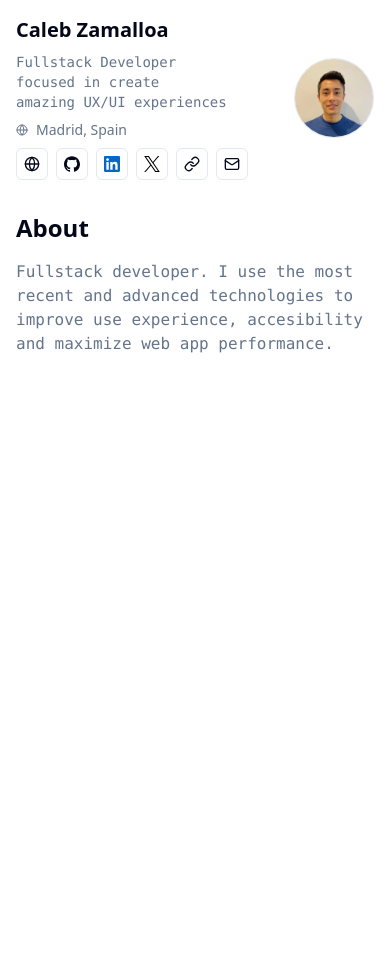
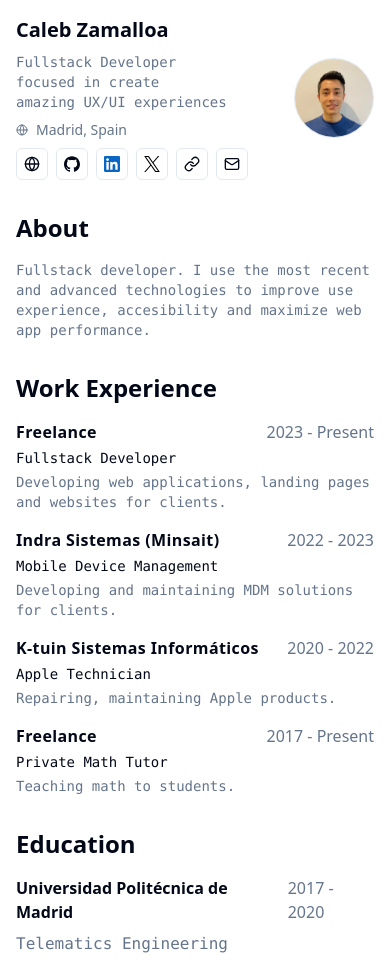
Before and after one commit to ecaleb97/cv, a Next.js app: page / in a window 390 px wide. Before the commit the page ends 844 px from the top, so only its background shows below. Built offline with nearby package versions, Linux system fonts and the light colour scheme.

Commit message:
chore: Refactor homepage components and add education section

```diff
--- a/src/app/page.tsx
+++ b/src/app/page.tsx
@@ -1,8 +1,8 @@
 import { About } from "@/components/about/about";
-import { SocialLinksButtons } from "@/components/social/social-links-buttons";
-import { Avatar, AvatarFallback, AvatarImage } from "@/components/ui/avatar";
+import { Education } from "@/components/education/education";
+import { Intro } from "@/components/intro/intro";
+import { WorkExperience } from "@/components/work/work-experience";
 import { data } from "@/constants";
-import { GlobeIcon } from "lucide-react";
 
 export default function Home() {
   return (
@@ -14,42 +14,10 @@ export default function Home() {
         className="mx-auto w-full max-w-2xl space-y-8 bg-white
         print:space-y-6"
       >
-        <div className="flex items-center justify-between gap-4">
-          <div className="flex flex-col gap-2">
-            <h1 className="text-xl sm:text-3xl font-bold">
-              {data.name}
-            </h1>
-            <p
-              className="max-w-md text-balance font-mono text-sm text-muted-foreground
-              sm:text-base"
-            >
-              {data.about}
-            </p>
-            <p className="flex items-center gap-2 text-sm text-muted-foreground sm:text-base">
-              <GlobeIcon className="size-3" />
-              {data.location}
-            </p>
-            <SocialLinksButtons data={data} />
-          </div>
-          <a
-            href="https://github.com/ecaleb97"
-            target="_blank"
-            rel="noreferrer noopener"
-          >
-            <Avatar
-              className="size-20 hidden mini:block mini:size-20
-              normal:size-28 border"
-            >
-              <AvatarImage src={data.avatar} alt="Caleb's portrait" />
-              <AvatarFallback
-                className="font-mono font-bold text-2xl"
-              >
-                {data.initials}
-              </AvatarFallback>
-            </Avatar>
-          </a>
-        </div>
+        <Intro data={data} />
         <About data={data} />
+        <WorkExperience data={data} />
+        <Education data={data} />
       </section>
     </main>
   );
--- a/src/components/about/about.tsx
+++ b/src/components/about/about.tsx
@@ -1,3 +1,4 @@
+import { SectionHeading } from "@/components/heading/section-heading"
 import { ResumeData } from "@/types"
 
 export function About({
@@ -6,11 +7,11 @@ export function About({
   data: ResumeData
 }) {
   return (
-    <div className="space-y-4">
-      <h2 className="text-2xl font-bold">About</h2>
-      <p className="text-pretty text-muted-foreground font-mono">
+    <section className="space-y-4">
+      <SectionHeading name="About" />
+      <p className="text-pretty text-muted-foreground font-mono text-sm sm:text-base">
         {data.summary}
       </p>
-    </div>
+    </section>
   )
 }
--- /dev/null
+++ b/src/components/education/education.tsx
@@ -0,0 +1,29 @@
+import { ResumeData } from "@/types";
+import { SectionHeading } from "../heading/section-heading";
+
+export function Education({
+  data
+}: {
+  data: ResumeData
+}) {
+  return (
+    <section className="space-y-4">
+      <SectionHeading name="Education" />
+      <ul>
+        {data.education.map(education => (
+          <li key={education.school} className="space-y-2">
+            <div className="flex items-center justify-between">
+              <h3 className="font-semibold">{education.school}</h3>
+              <p className="text-muted-foreground">
+                {education.from} - {education.to}
+              </p>
+            </div>
+            <p className="font-mono text-muted-foreground">
+              {education.degree}
+            </p>
+          </li>
+        ))}
+      </ul>
+    </section>
+  )
+}
--- /dev/null
+++ b/src/components/heading/section-heading.tsx
@@ -0,0 +1,5 @@
+export function SectionHeading({ name }: { name: string }) {
+  return (
+    <h2 className="text-2xl font-bold">{name}</h2>
+  )
+}
--- /dev/null
+++ b/src/components/intro/intro.tsx
@@ -0,0 +1,48 @@
+import { SocialLinksButtons } from "@/components/social/social-links-buttons";
+import { Avatar, AvatarFallback, AvatarImage } from "@/components/ui/avatar";
+import { ResumeData } from "@/types";
+import { GlobeIcon } from "lucide-react";
+
+export function Intro({
+  data
+}: {
+  data: ResumeData
+}) {
+  return (
+    <div className="flex items-center justify-between gap-4">
+      <div className="flex flex-col gap-2">
+        <h1 className="text-xl sm:text-3xl font-bold">
+          {data.name}
+        </h1>
+        <p
+          className="max-w-md text-balance font-mono text-sm text-muted-foreground
+              sm:text-base"
+        >
+          {data.about}
+        </p>
+        <p className="flex items-center gap-2 text-sm text-muted-foreground sm:text-base">
+          <GlobeIcon className="size-3" />
+          {data.location}
+        </p>
+        <SocialLinksButtons data={data} />
+      </div>
+      <a
+        href="https://github.com/ecaleb97"
+        target="_blank"
+        rel="noreferrer noopener"
+      >
+        <Avatar
+          className="size-20 hidden mini:block mini:size-20
+              normal:size-28 border"
+        >
+          <AvatarImage src={data.avatar} alt="Caleb's portrait" />
+          <AvatarFallback
+            className="font-mono font-bold text-2xl"
+          >
+            {data.initials}
+          </AvatarFallback>
+        </Avatar>
+      </a>
+    </div>
+  )
+}
--- /dev/null
+++ b/src/components/work/work-experience.tsx
@@ -0,0 +1,36 @@
+import { ResumeData } from "@/types";
+import { SectionHeading } from "../heading/section-heading";
+
+export function WorkExperience({
+  data
+}: {
+  data: ResumeData
+}) {
+  return (
+    <section className="space-y-4">
+      <SectionHeading name="Work Experience" />
+      <ul className="space-y-4">
+        {data.work.map((experience) => (
+          <li key={experience.company} className="space-y-1">
+            <div className="flex items-center justify-between">
+              <h3 className="font-semibold tracking-wide">{experience.company}</h3>
+              <p className="font-sans text-muted-foreground">
+                {experience.from} - {experience.to}
+              </p>
+            </div>
+            <h4
+              className="font-mono text-sm"
+            >
+              {experience.position}
+            </h4>
+            <p
+              className="font-mono text-sm text-muted-foreground"
+            >
+              {experience.description}
+            </p>
+          </li>
+        ))}
+      </ul>
+    </section>
+  )
+}
```
